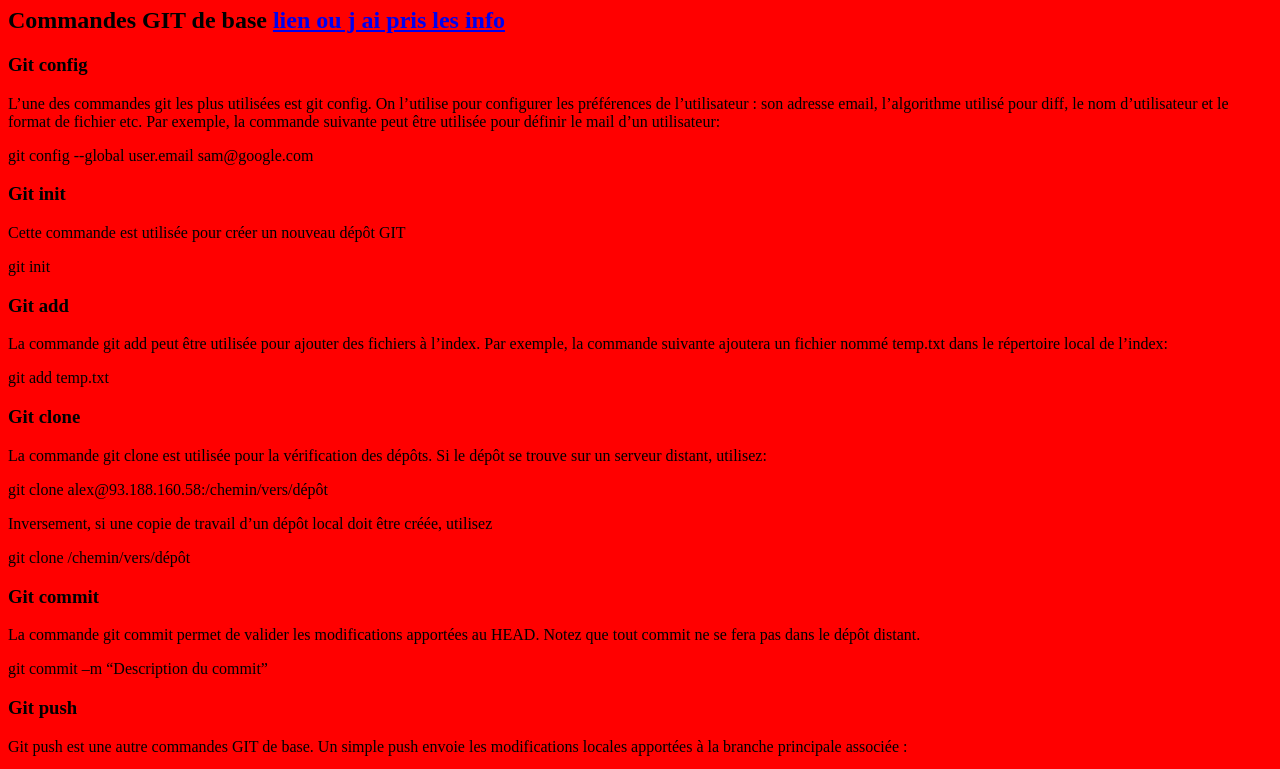
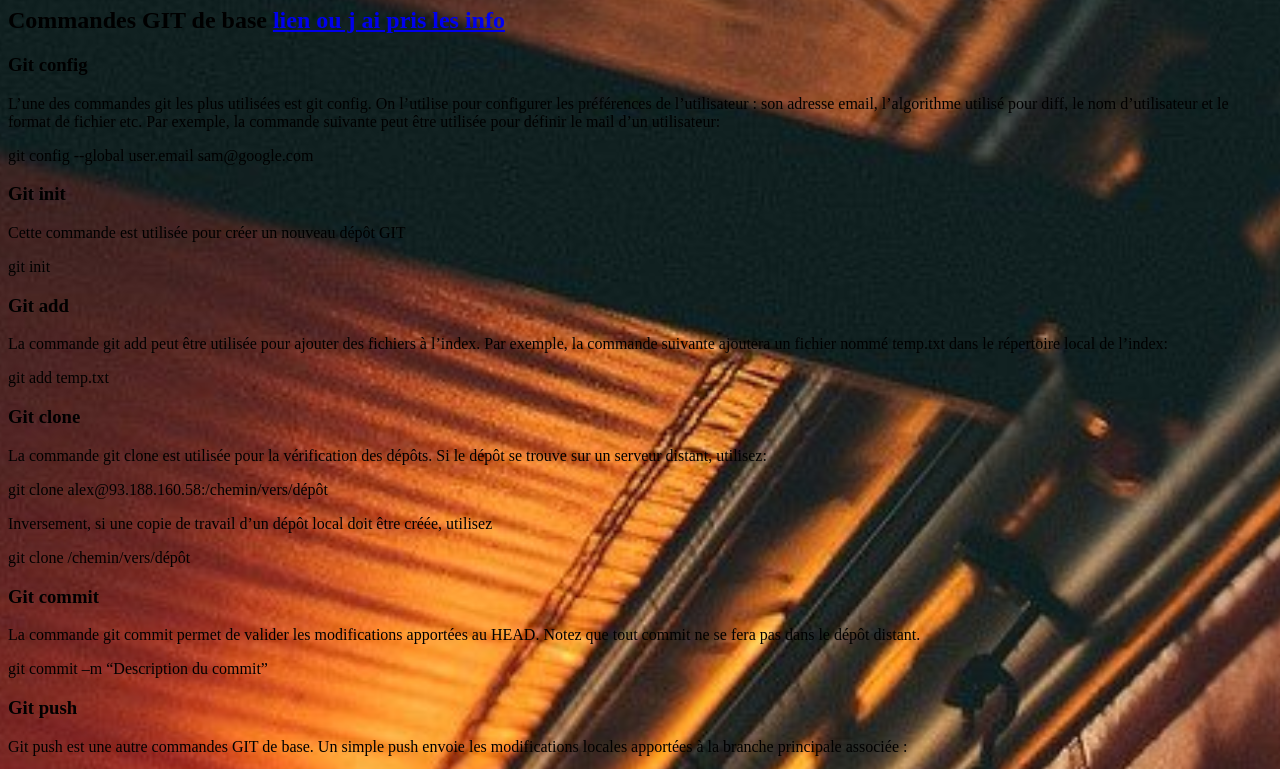
Before and after one commit to TerenceCastelino/-theorie-git-et-github, a plain HTML site: page index.html in a window 1280 px wide. Shown: the part 73-842 px from the top of the page. Drawn offline with Linux system fonts and the light colour scheme.

Commit message:
image fond

```diff
--- a/style.css
+++ b/style.css
@@ -1,3 +1,3 @@
 body {
-  background: red;
+  background: url(asset/image/bg.jpg) center/cover;
 }
```
Also changed, not shown: asset/image/bg.jpg (added).
